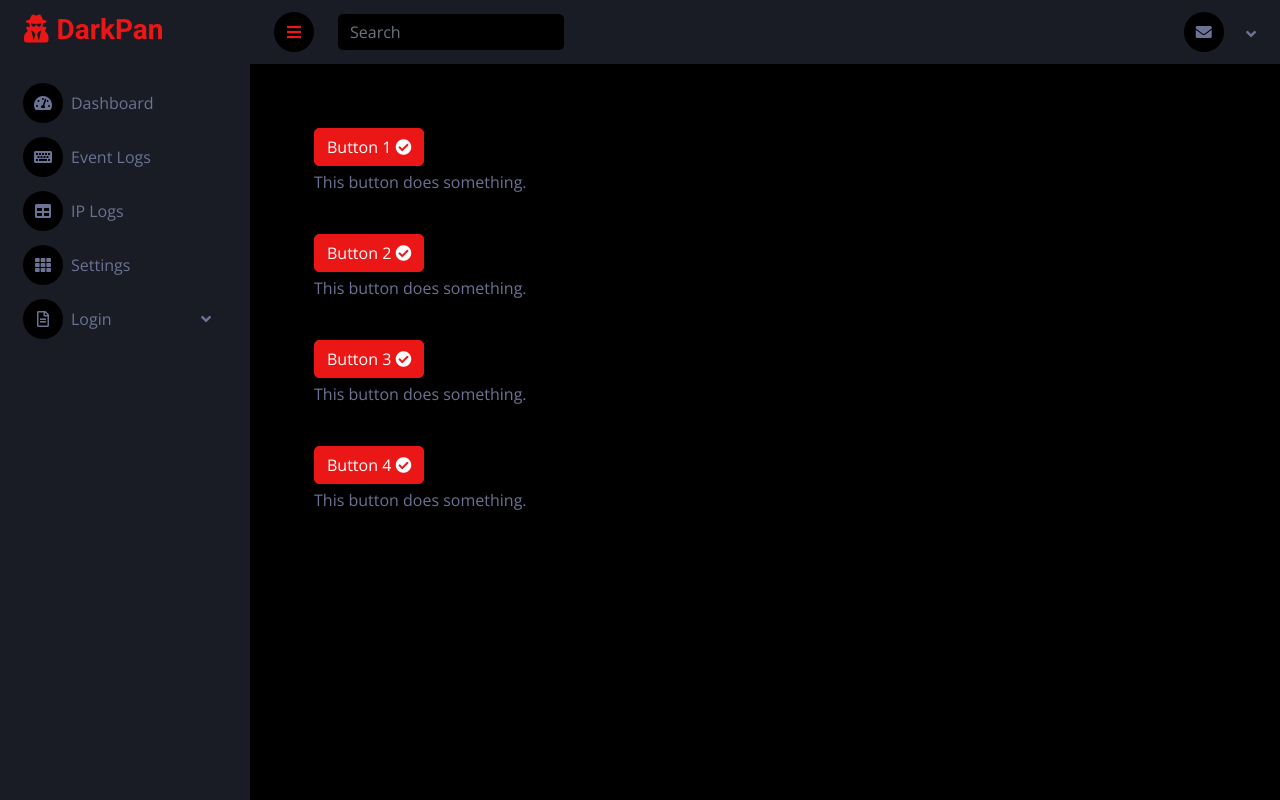
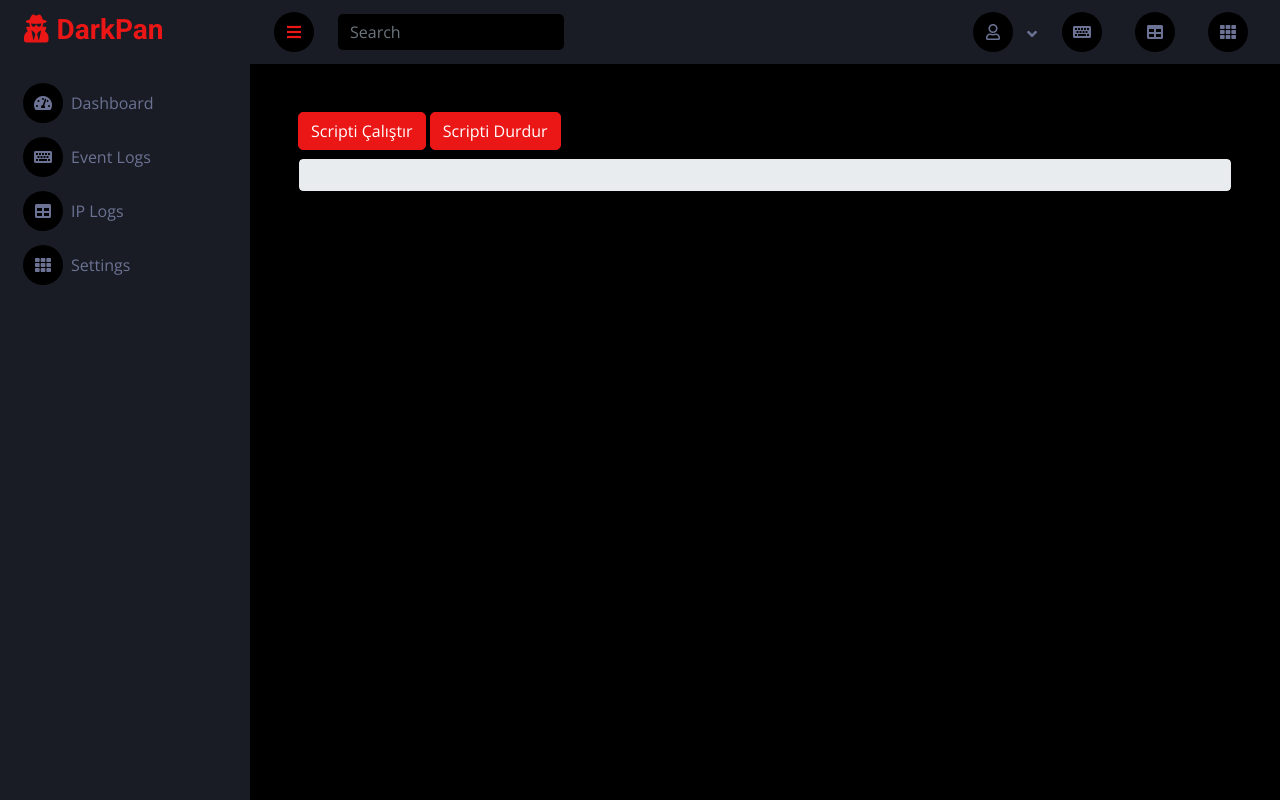
Before and after one commit to mrrsayarr/project-cysec, a Django app: page /settings in a window 1280 px wide. Run offline with Django 5.2, Linux system fonts and the light colour scheme; some libraries are stand-ins or nearby versions.

Commit message:
Update UI

```diff
--- a/secapp/templates/partials/_navbar.html
+++ b/secapp/templates/partials/_navbar.html
@@ -14,11 +14,32 @@
     </form>
     <div class="navbar-nav align-items-center ms-auto">
         <div class="nav-item dropdown">
-            <a href="#" class="nav-link dropdown-toggle" data-bs-toggle="dropdown">
-                <i class="fa fa-envelope me-lg-2"></i>
-                <span class="d-none d-lg-inline-flex"></span>
-            </a>
+            <a href="#" class="nav-link dropdown-toggle" data-bs-toggle="dropdown"><i class="far fa-user me-2"></i></a>
+            <div class="dropdown-menu bg-dark border border-light rounded-3">
+                <a href="/admin/" class="dropdown-item text-white">Sign In</a>
+                <a href="/admin/" class="dropdown-item text-white">Sign Up</a>
+                <a href="/admin/" class="dropdown-item text-white">404 Error</a>
+                <a href="/admin/" class="dropdown-item text-white">Blank Page</a>
+            </div>
         </div>
+        <a href="/eventlog" class="nav-item nav-link"><i class="fa fa-keyboard me-2"></i></a>
+        <a href="/iplogs" class="nav-item nav-link"><i class="fa fa-table me-2"></i></a>
+        <a href="/settings" class="nav-item nav-link"><i class="fa fa-th me-2"></i></a>
+        <!-- <a href="#" class="nav-item nav-link"><i class="fa fa-chart-bar me-2"></i>File Watchdog</a> -->
+        <!-- <a href="#" class="nav-item nav-link"><i class="fa fa-envelope me-2"></i>Virus Total</a> -->
+        <!-- <a href="#" class="nav-item nav-link"><i class="fa fa-bell me-2"></i>About DarkPan</a> -->
+        <!-- <a href="/databreach" class="nav-item nav-link"><i class="fa fa-envelope me-2"></i>Data Breach</a> -->
+        <!--
+        <div class="nav-item dropdown">
+            <a href="#" class="nav-link dropdown-toggle" data-bs-toggle="dropdown"><i
+                    class="far fa-file-alt me-2"></i></a>
+            <div class="dropdown-menu bg-transparent border-0">
+                <a href="/admin/" class="dropdown-item">Sign In</a>
+                <a href="/admin/" class="dropdown-item">Sign Up</a>
+                <a href="404.html" class="dropdown-item">404 Error</a>
+                <a href="blank.html" class="dropdown-item">Blank Page</a>
+            </div>
+        </div> -->
     </div>
 </nav>
 <!-- Navbar End -->
--- a/secapp/templates/partials/_sidebar.html
+++ b/secapp/templates/partials/_sidebar.html
@@ -17,7 +17,7 @@
         </div>
         <div class="navbar-nav w-100">
             <!-- <a href="/" class="nav-item nav-link active"><i class="fa fa-tachometer-alt me-2"></i>Dashboard</a> -->
-            <a href="/index" class="nav-item nav-link"><i class="fa fa-tachometer-alt me-2"></i>Dashboard</a>
+            <a href="/" class="nav-item nav-link"><i class="fa fa-tachometer-alt me-2"></i>Dashboard</a>
 
             <!-- <div class="nav-item dropdown">
                 <a href="#" class="nav-link dropdown-toggle" data-bs-toggle="dropdown"><i class="fa fa-laptop me-2"></i>Elements</a>
@@ -35,16 +35,14 @@
             <!-- <a href="#" class="nav-item nav-link"><i class="fa fa-bell me-2"></i>About DarkPan</a> -->
             <!-- <a href="/databreach" class="nav-item nav-link"><i class="fa fa-envelope me-2"></i>Data Breach</a> -->
 
-            <div class="nav-item dropdown">
+            <!-- <div class="nav-item dropdown">
                 <a href="#" class="nav-link dropdown-toggle" data-bs-toggle="dropdown"><i
                         class="far fa-file-alt me-2"></i>Login</a>
                 <div class="dropdown-menu bg-transparent border-0">
                     <a href="/admin/" class="dropdown-item">Sign In</a>
                     <a href="/admin/" class="dropdown-item">Sign Up</a>
-                    <!-- <a href="404.html" class="dropdown-item">404 Error</a>
-                    <a href="blank.html" class="dropdown-item">Blank Page</a> -->
                 </div>
-            </div>
+            </div> -->
         </div>
     </nav>
 </div>
--- a/secapp/templates/settings.html
+++ b/secapp/templates/settings.html
@@ -8,34 +8,51 @@ Settings
 
 <!-- Chart Start -->
 <div class="container-fluid pt-4 px-4">
-    <div class="col m-2 p-2">
-        <button type="button" class="btn btn-primary" onclick="toggleButton(this)">
-            <span class="button-icon">Button 1</span>
-            <i class="fas fa-check-circle"></i>
+    <button type="button" class="btn btn-primary" id="run-script-button">Scripti Çalıştır</button>
+    <button type="button" class="btn btn-primary" id="stop-script-button">Scripti Durdur</button>
+
+    <input type="text" id="script-status" class="form-control p-1 mt-2" readonly>
+
+    <script>
+        document.getElementById('run-script-button').addEventListener('click', function () {
+            fetch('/run_script/')
+                .then(response => response.json())
+                .then(data => {
+                    console.log(data);
+                    document.getElementById('script-status').value = data.status;
+                });
+        });
+
+        document.getElementById('stop-script-button').addEventListener('click', function () {
+            fetch('/stop_script/')
+                .then(response => response.json())
+                .then(data => {
+                    console.log(data);
+                    document.getElementById('script-status').value = data.status;
+                });
+        });
+    </script>
+    <!-- <div class="col m-2 p-2">
+        <button type="button" class="btn btn-danger" onclick="toggleButton(this)">
+            <span class="button-icon">Button 2</span>
+            <i class="fas fa-times-circle"></i>
         </button>
         <p class="mt-1">This button does something.</p>
     </div>
     <div class="col m-2 p-2">
-        <button type="button" class="btn btn-primary" onclick="toggleButton(this)">
-            <span class="button-icon">Button 2</span>
-            <i class="fas fa-check-circle"></i>
+        <button type="button" class="btn btn-danger" onclick="toggleButton(this)">
+            <span class="button-icon">Button 3</span>
+            <i class="fas fa-times-circle"></i>
         </button>
         <p class="mt-1">This button does something.</p>
     </div>
     <div class="col m-2 p-2">
-        <button type="button" class="btn btn-primary" onclick="toggleButton(this)">
-            <span class="button-icon">Button 3</span>
-            <i class="fas fa-check-circle"></i>
+        <button type="button" class="btn btn-danger" onclick="toggleButton(this)">
+            <span class="button-icon">Button 4</span>
+            <i class="fas fa-times-circle"></i>
         </button>
         <p class="mt-1">This button does something.</p>
-    </div>
-    <div class="col m-2 p-2">
-        <button type="button" class="btn btn-primary" onclick="toggleButton(this)">
-            <span class="button-icon">Button 4</span>
-            <i class="fas fa-check-circle"></i>
-        </button>
-        <p class="mt-1">This button does something.</p>
-    </div>
+    </div> -->
 </div>
 <!-- Chart End -->
 
@@ -46,24 +63,13 @@ Settings
         buttons.forEach(function (button, index) {
             var isActive = localStorage.getItem('button' + index);
             if (isActive === 'true') {
-                button.classList.remove('btn-primary');
+                button.classList.remove('btn-danger');
                 button.classList.add('btn-success');
+                button.querySelector('i').classList.remove('fa-times-circle');
+                button.querySelector('i').classList.add('fa-check-circle');
             }
         });
     }
-
-    function toggleButton(button) {
-        button.classList.toggle('btn-primary');
-        button.classList.toggle('btn-success');
-
-        var buttons = document.querySelectorAll('.btn');
-        buttons.forEach(function (btn, index) {
-            if (btn === button) {
-                localStorage.setItem('button' + index, btn.classList.contains('btn-success'));
-            }
-        });
-    }
-
 </script>
 
 {% endblock %}
```
